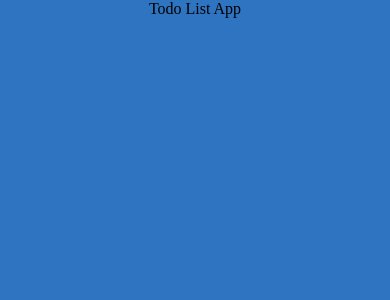
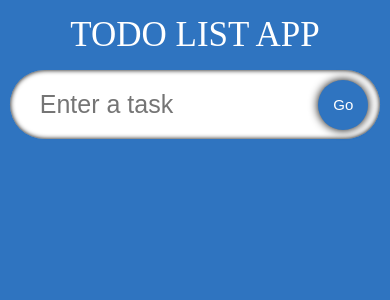
Before and after one commit to ongyh123/Todo-APP, a React (Create React App) app: page / in a window 390 px wide. Shown: the top 300 px of the page. Built offline with nearby package versions, Linux system fonts and the light colour scheme; a web font is replaced by a local one.

Commit message:
InputField component

```diff
--- a/src/App.tsx
+++ b/src/App.tsx
@@ -1,8 +1,16 @@
-import React from 'react';
+import React, { useState } from 'react';
 import './App.css';
+import InputField from './components/InputField';
 
 function App() {
-  return <div className='App'>Todo List App</div>;
+  const [todo, setTodo] = useState<string>('');
+
+  return (
+    <div className='App'>
+      <span className='heading'>Todo List App</span>
+      <InputField todo={todo} setTodo={setTodo} />
+    </div>
+  );
 }
 
 export default App;
--- /dev/null
+++ b/src/components/InputField.tsx
@@ -0,0 +1,20 @@
+import React from 'react';
+import './style.css';
+
+interface Props {
+  todo: string;
+  setTodo: React.Dispatch<React.SetStateAction<string>>;
+}
+
+const InputFeild = ({ todo, setTodo }: Props) => {
+  return (
+    <form className='input'>
+      <input type='input' placeholder='Enter a task' className='input__box' />
+      <button className='input_submit' type='submit'>
+        Go
+      </button>
+    </form>
+  );
+};
+
+export default InputFeild;
--- /dev/null
+++ b/src/components/style.css
@@ -0,0 +1,97 @@
+.input {
+    display: flex;
+    width: 90%;
+    /* so that the Go button can be positioned inside the input button */
+    position: relative;
+    align-items: center;
+  }
+
+  .input__box {
+    width: 100%;
+    border-radius: 50px;
+    padding: 20px 30px;
+    font-size: 25px;
+    border: none;
+    transition: 0.2s;
+    box-shadow: inset 0 0 5px black;
+  }
+
+  .input__box:focus {
+    /* when we click on it/focus, the box shadow will apply to all outside of the input box */
+    box-shadow: 0 0 10px 1000px rgba(0, 0, 0, 0.5);
+    outline: none;
+  }
+
+  .input_submit {
+    position: absolute;
+    width: 50px;
+    height: 50px;
+    margin: 12px;
+    border-radius: 50px;
+    right: 0px;
+    border: none;
+    font-size: 15px;
+    background-color: #2f74c0;
+    color: white;
+    transition: 0.2s all;
+    box-shadow: 0 0 10px black;
+  }
+
+  .input_submit:hover {
+    background-color: #388ae2;
+  }
+
+  .input_submit:active {
+    transform: scale(0.8);
+    box-shadow: 0 0 5px black;
+  }
+
+  .todos {
+    display: flex;
+    justify-content: space-evenly;
+    width: 90%;
+    flex-wrap: wrap;
+  }
+
+  .todos__single {
+    display: flex;
+    width: 29.5%;
+    border-radius: 5px;
+    padding: 20px;
+    margin-top: 15px;
+    background-image: url("https://img.freepik.com/free-photo/crumpled-yellow-paper-background-close-up_60487-2390.jpg?size=626&ext=jpg");
+  }
+  .todos__single--text {
+    flex: 1;
+    padding: 5px;
+    border: none;
+    font-size: 20px;
+  }
+
+  .todos__single--text:focus {
+    outline: none;
+  }
+
+  .icon {
+    margin-left: 10px;
+    font-size: 25px;
+    cursor: pointer;
+  }
+
+  @media (max-width: 1200px) {
+    .todos__single {
+      width: 40%;
+    }
+  }
+
+  @media (max-width: 700px) {
+    .input {
+      width: 95%;
+    }
+    .todos {
+      width: 95%;
+    }
+    .todos__single {
+      width: 100%;
+    }
+  }
```
